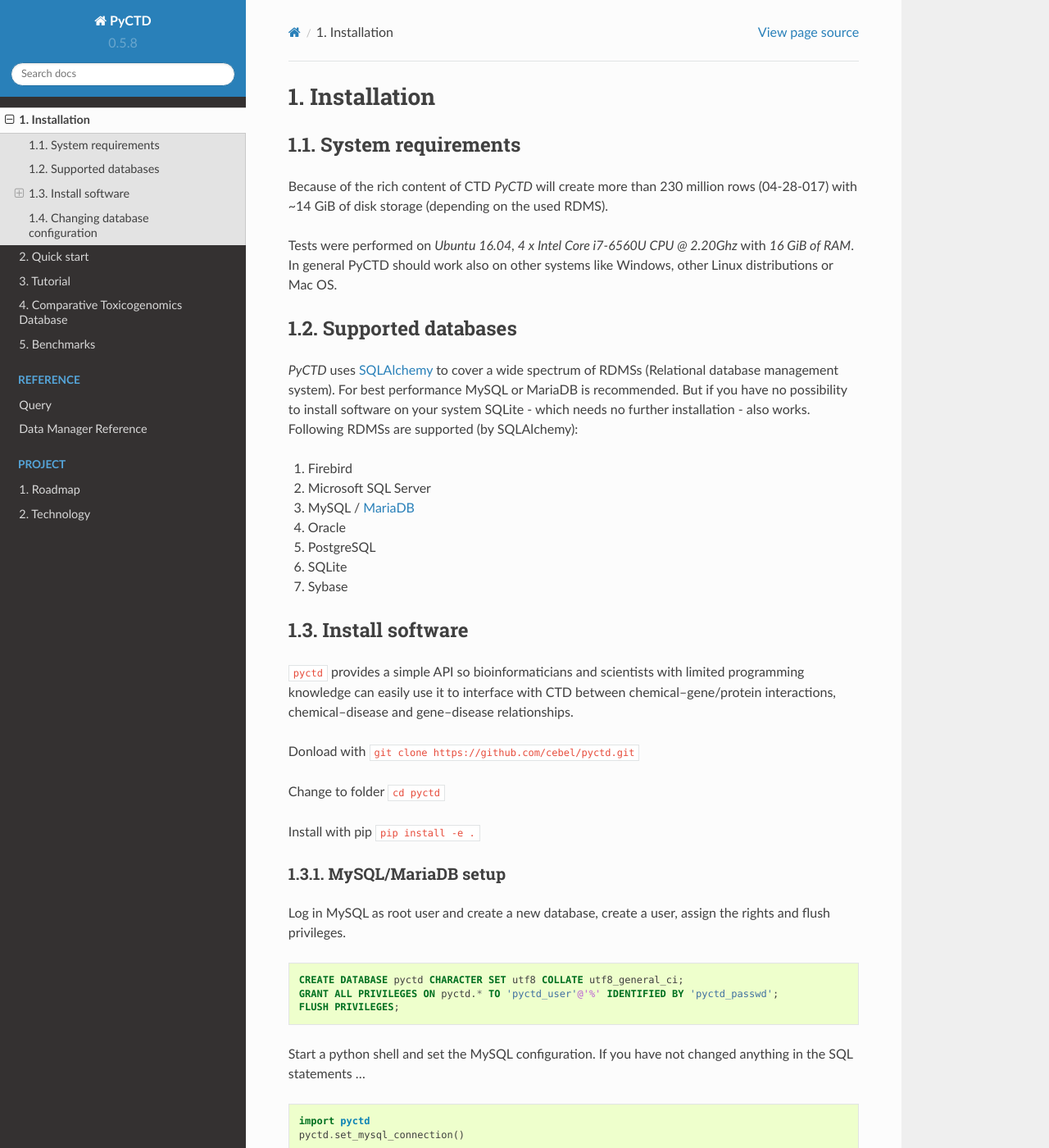
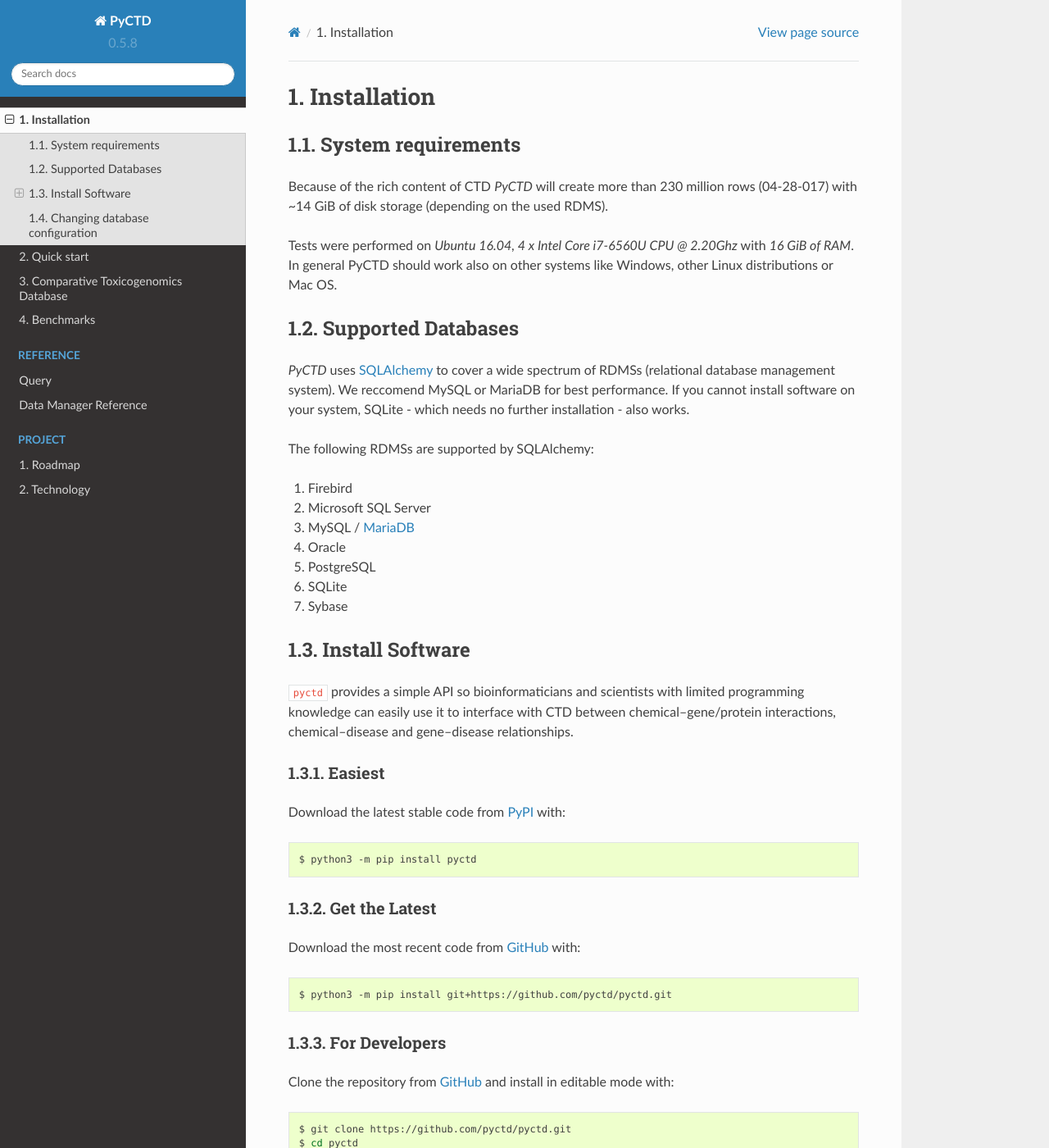
Before and after one commit to cebel/pyctd, a Sphinx documentation site: the page built from docs/source/installation.rst, in a window 1280 px wide and 1400 px high. Shown: the whole window at 82% size. Built offline with Sphinx 7.4.7 and the Read the Docs theme 2.0.0, drawn with Linux system fonts in a browser that asks for light colours; some of the changed text lies outside the part shown.

```diff
--- a/docs/source/index.rst
+++ b/docs/source/index.rst
@@ -45,7 +45,6 @@ PyCTD is an ongoing project and needs further development as well as improvement
 
    installation
    quick_start
-   tutorial
    ctd
    benchmarks
 
--- a/docs/source/installation.rst
+++ b/docs/source/installation.rst
@@ -12,13 +12,14 @@ Tests were performed on *Ubuntu 16.04, 4 x Intel Core i7-6560U CPU @ 2.20Ghz* wi
 
 .. _rdbms:
 
-Supported databases
+Supported Databases
 -------------------
 
 `PyCTD` uses `SQLAlchemy <http://sqlalchemy.readthedocs.io>`_ to cover a wide spectrum of RDMSs
-(Relational database management system). For best performance MySQL or MariaDB is recommended. But if you have no
-possibility to install software on your system SQLite - which needs no further
-installation - also works. Following RDMSs are supported (by SQLAlchemy):
+(relational database management system). We reccomend MySQL or MariaDB for best performance. If you cannot install
+software on your system, SQLite - which needs no further installation - also works.
+
+The following RDMSs are supported by SQLAlchemy:
 
 1. Firebird
 2. Microsoft SQL Server
@@ -28,18 +29,38 @@ installation - also works. Following RDMSs are supported (by SQLAlchemy):
 6. SQLite
 7. Sybase
 
-Install software
+Install Software
 ----------------
 
 :code:`pyctd` provides a simple API so bioinformaticians and scientists with limited programming knowledge can easily
 use it to interface with CTD between chemical–gene/protein interactions, chemical–disease and gene–disease
 relationships.
 
-Donload with :code:`git clone https://github.com/cebel/pyctd.git`
+Easiest
+~~~~~~~
+Download the latest stable code from `PyPI <https://pypi.python.org/pypi/pyctd>`_ with:
 
-Change to folder :code:`cd pyctd`
+.. code-block:: sh
 
-Install with pip :code:`pip install -e .`
+   $ python3 -m pip install pyctd
+
+Get the Latest
+~~~~~~~~~~~~~~~
+Download the most recent code from `GitHub <https://github.com/cebel/pyctd>`_ with:
+
+.. code-block:: sh
+
+   $ python3 -m pip install git+https://github.com/pyctd/pyctd.git
+
+For Developers
+~~~~~~~~~~~~~~
+Clone the repository from `GitHub <https://github.com/cebel/pyctd>`_ and install in editable mode with:
+
+.. code-block:: sh
+
+   $ git clone https://github.com/pyctd/pyctd.git
+   $ cd pyctd
+   $ python3 -m pip install -e .
 
 MySQL/MariaDB setup
 ~~~~~~~~~~~~~~~~~~~
@@ -55,33 +76,32 @@ Start a python shell and set the MySQL configuration. If you have not changed an
 
 .. code-block:: python
 
-    import pyctd
-    pyctd.set_mysql_connection()
+    >>> import pyctd
+    >>> pyctd.set_mysql_connection()
 
 If you have used you own settings, please adapt the following command to you requirements.
 
 .. code-block:: python
 
-    import pyctd
-    pyctd.set_mysql_connection()
-    pyctd.set_mysql_connection(host='localhost', user='pyctd_user', passwd='pyctd_passwd', db='pyctd')
+    >>> import pyctd
+    >>> pyctd.set_mysql_connection()
+    >>> pyctd.set_mysql_connection(host='localhost', user='pyctd_user', passwd='pyctd_passwd', db='pyctd')
 
 Updating
 ~~~~~~~~
-The updating process will download the files provided by the CTD team on the
+The updating process will download the files provided by the CTD on the
 `download page <http://ctdbase.org/downloads/>`_
 
-.. warning:: Please note that download files needs 1,5Gb of disk space and the update takes ~2h (depending on your system)
+.. warning:: Please note the download needs 1.5 GB and the update takes ~2 hours (depending on your system)
 
 .. code-block:: python
 
-    import pyctd
-    pyctd.update()
+    >>> import pyctd
+    >>> pyctd.update()
 
 
 Changing database configuration
 -------------------------------
-
 Following functions allow to change the connection to you RDBMS (relational database management system). Next
 time you will use :code:`pyctd` by default this connection will be used.
 
--- a/docs/source/roadmap.rst
+++ b/docs/source/roadmap.rst
@@ -6,7 +6,7 @@ Next steps:
 - Functions to identify potential drugs in `BEL <http://openbel.org/>`_ disease pathways
 - mapping of interaction_action CTD and `BEL relationships <http://openbel.org/language/version_2.0/bel_specification_version_2.0.html#_bel_relationships>`_
 - flask restful API
-- Implment more query functions
+- Implement more query functions
 - Export of query results to different formats
 - Test for all supported :ref:`rdbms`
 - Improve documentation and tutorials
```
Also changed, not shown: other parts of docs/source/installation.rst (+1 -1 lines), docs/source/query.rst (+12 -14 lines), docs/source/quick_start.rst (+5 -5 lines), docs/source/tutorial.rst (deleted, +0 -36 lines), 1 other file.
